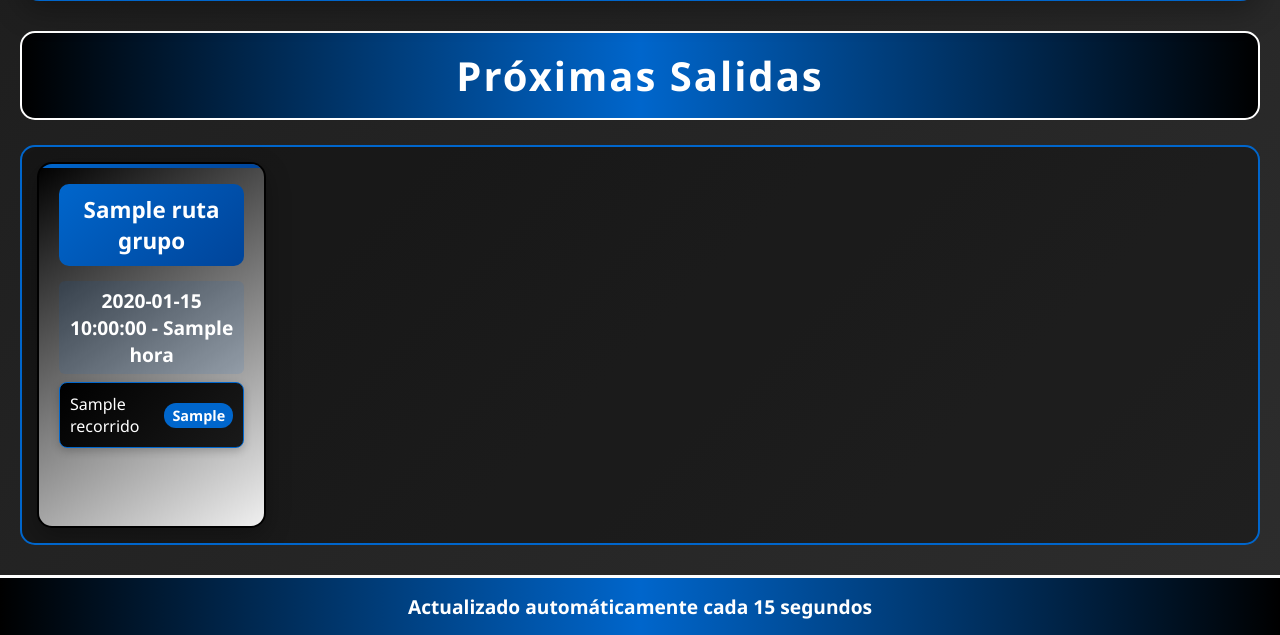
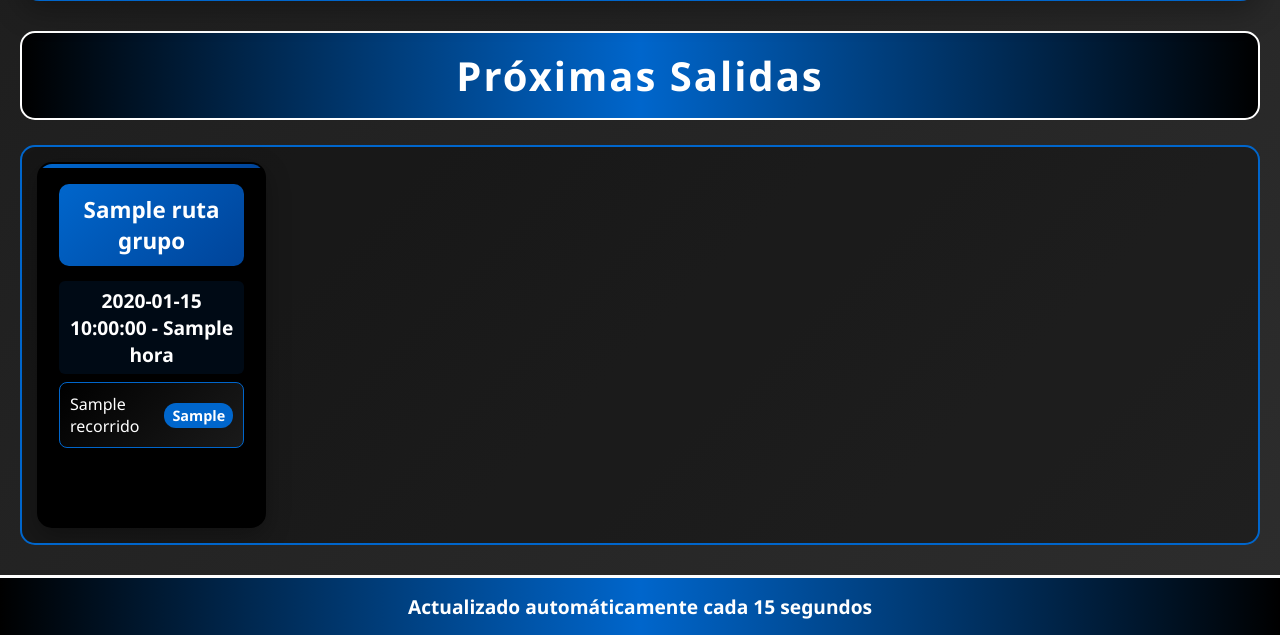
Before and after one commit to Avocato2125/DM-Control-Transporte, a Flask app: template templates/pantalla_personal.html in a window 1280 px wide. Shown: the part 607-1242 px from the top of the page. Run offline with Flask 3, Linux system fonts and the light colour scheme; the template is opened without the code that fills it: most values are stand-ins (such as "Sample title", 1, 10 or a date in 2020); some libraries are stand-ins or nearby versions.

Commit message:
color v3

```diff
--- a/static/css/pantalla_personal.css
+++ b/static/css/pantalla_personal.css
@@ -263,7 +263,7 @@
         .route-group {
             flex-shrink: 0;
             width: calc(20% - 12px);
-            background: linear-gradient(145deg, #000000 0%, #f0f0f0 100%);
+            background: linear-gradient(145deg, #000000 0%, #000000 100%);
             border-radius: 15px;
             padding: 20px;
             border: 2px solid #000000;
```
